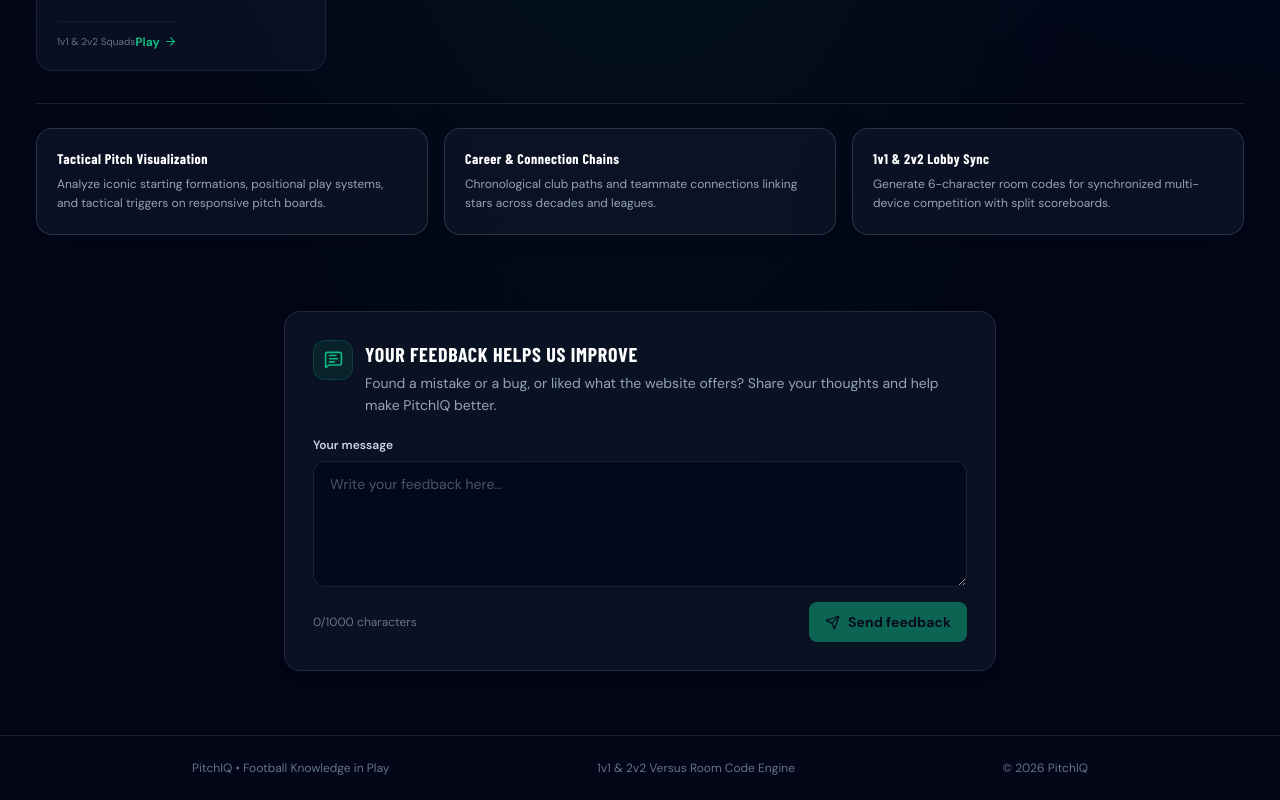
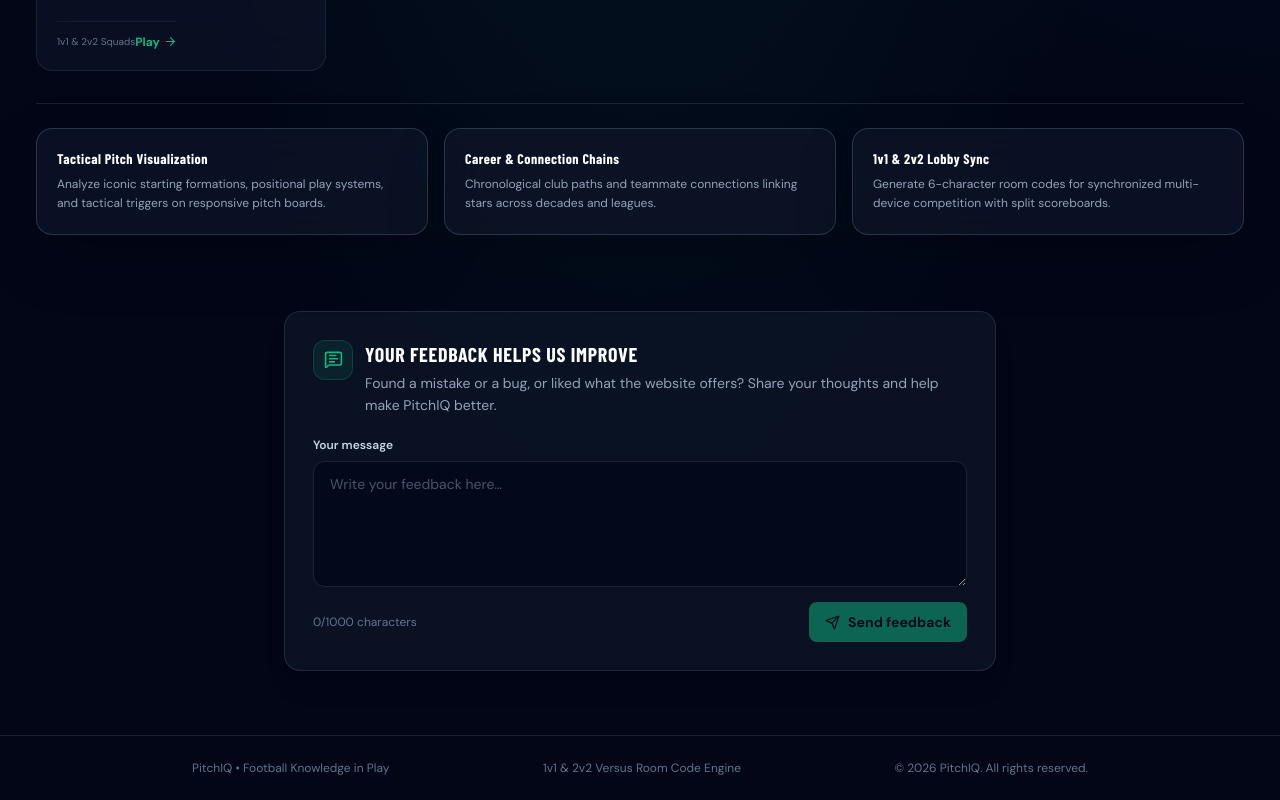
Before and after one commit to redonkacija-stack/pitch-iq-app, a React (Vite) app: page / in a window 1280 px wide. Shown: the part 1194-1994 px from the top of the page. Built offline with nearby package versions, Linux system fonts and the light colour scheme; a web font is replaced by a local one.

Commit message:
Add all rights reserved to footer

```diff
--- a/src/App.jsx
+++ b/src/App.jsx
@@ -786,7 +786,7 @@ function AppContent() {
         <div className="mx-auto flex max-w-4xl flex-wrap items-center justify-between gap-3">
           <span>PitchIQ • Football Knowledge in Play</span>
           <span>1v1 & 2v2 Versus Room Code Engine</span>
-          <span>© 2026 PitchIQ</span>
+          <span>© 2026 PitchIQ. All rights reserved.</span>
         </div>
       </footer>
     </div>
```
